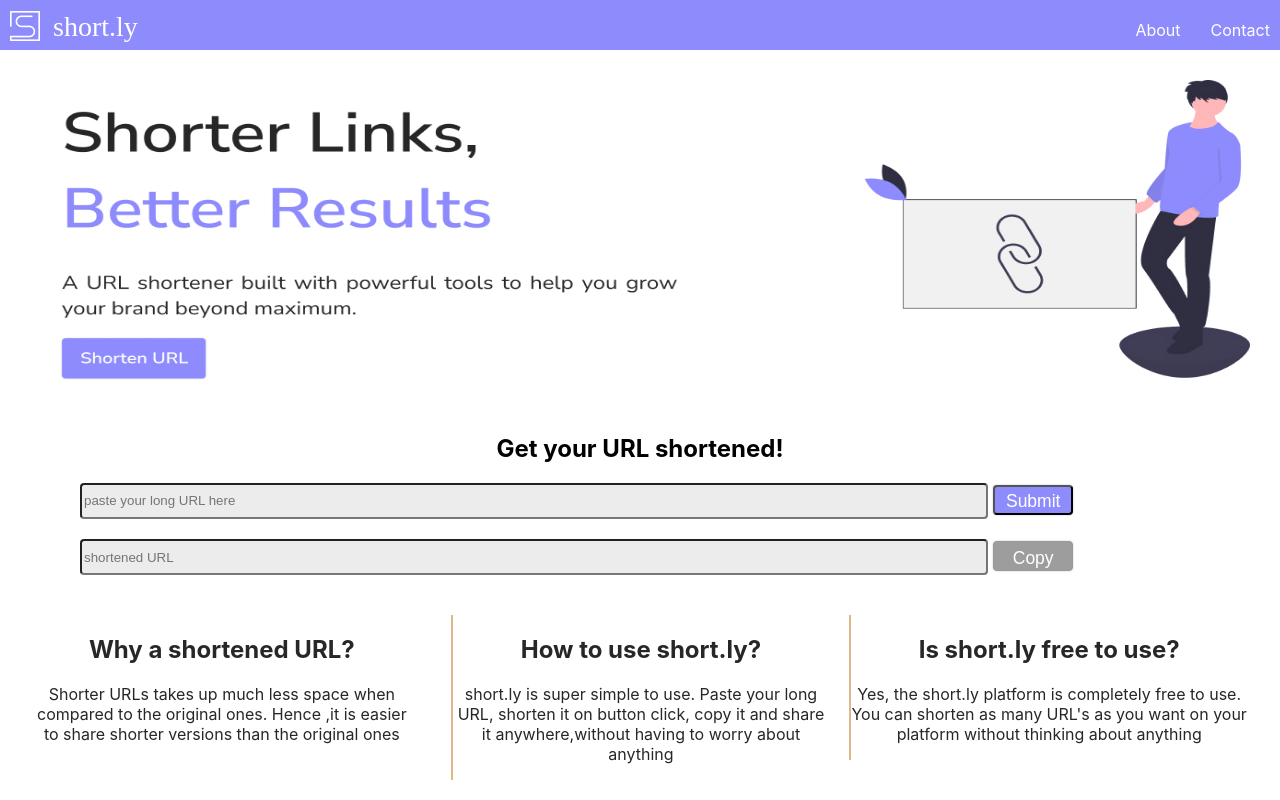
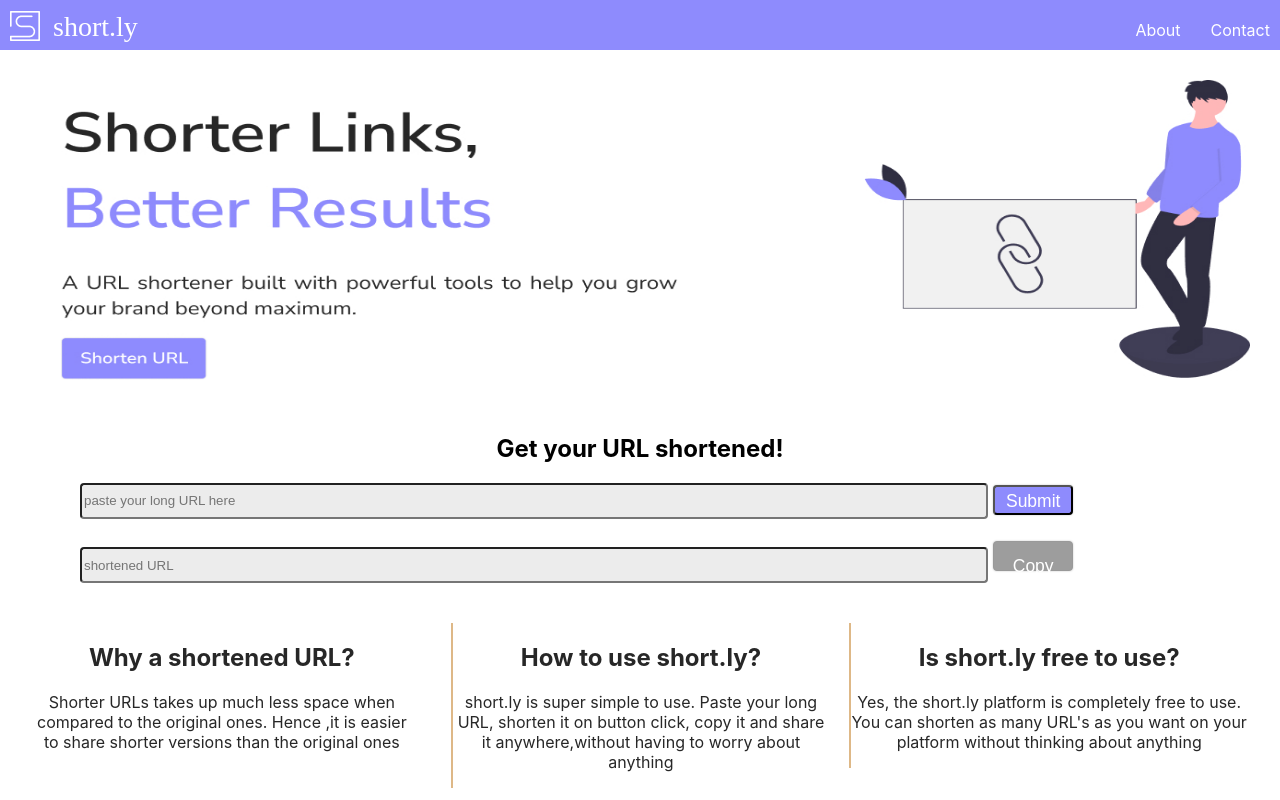
Before and after one commit to Sachin21071997/URL-Shortner, a React (Create React App) app in the folder client/: page / in a window 1280 px wide. Shown: the top 800 px of the page. Built offline with nearby package versions, Linux system fonts and the light colour scheme; no server answers; the HTML template or start-up script is replaced by a standard one.

Commit message:
deploying to heroku

```diff
--- a/client/src/App.css
+++ b/client/src/App.css
@@ -122,7 +122,7 @@ body {
 .copy_text{
   display: block;
   pointer-events: none;
-  padding: 2px;
+  padding: 10px;
 
 }
 button:disabled,
```
